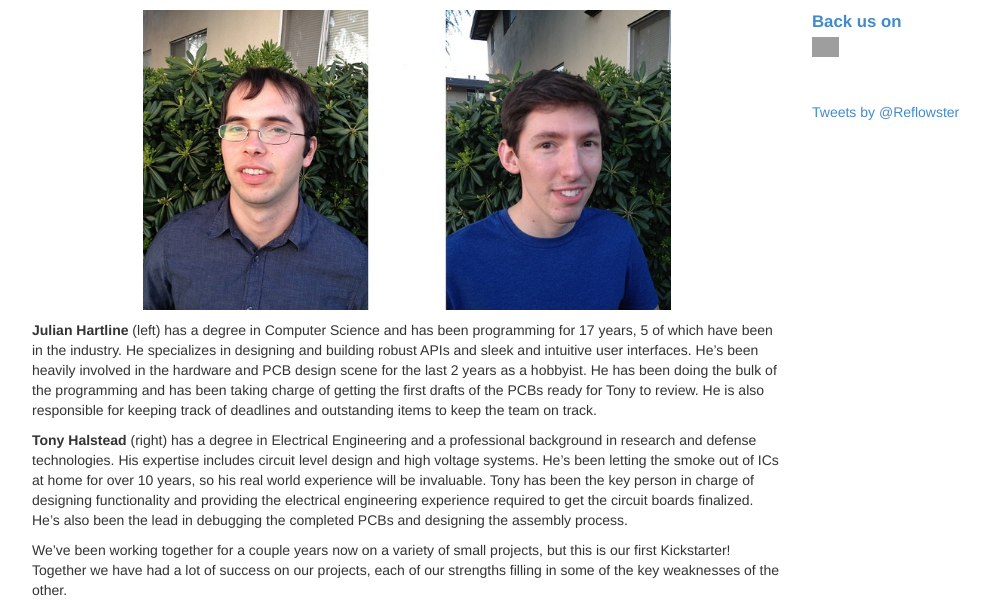
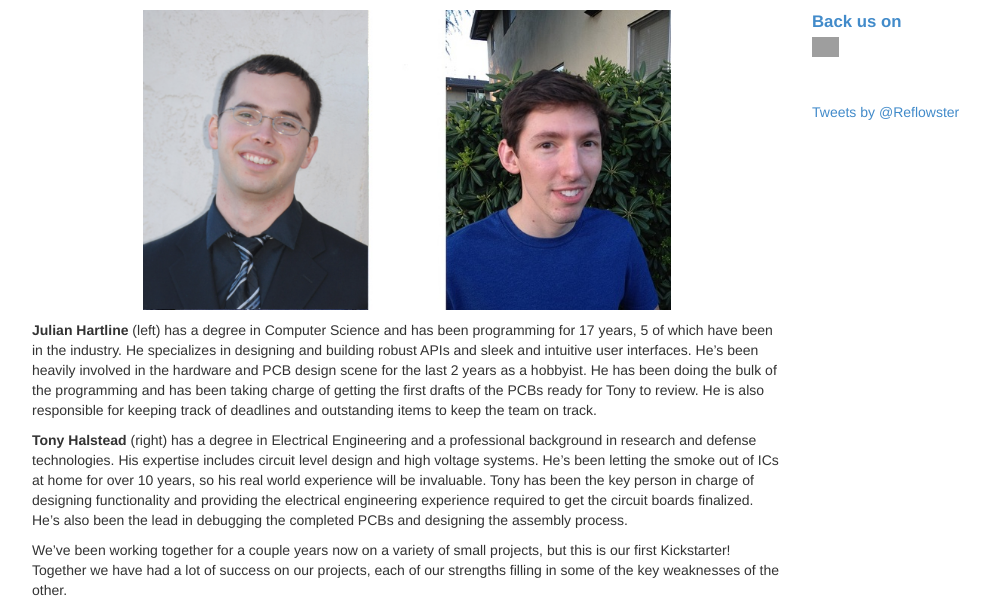
Before and after one commit to julianh2o/reflowster.com, a Jekyll site: the page built from about.markdown, in a window 1280 px wide. Shown: the part 490-1100 px from the top of the page, without its empty margins (38-1027 px from the left). Built offline with Jekyll 4.4.1, drawn with Linux system fonts in a browser that asks for light colours; nearby versions of some CDN libraries; library files that are not in the unit come from our copies; Markdown is read by kramdown in place of the engine named in the settings; comment, search, counter and statistics services are not loaded; grey boxes are pictures that could not be loaded.

Commit message:
new image for about us

```diff
--- a/_config.yml
+++ b/_config.yml
@@ -4,5 +4,5 @@ markdown: redcarpet
 kickstarterurl: https://www.kickstarter.com/projects/reflowster/reflowster-soldering-controller-for-surface-mount
 pygments: true
 exclude: [misc_unused]
-gems: [jekyll-navigation]
+#gems: [jekyll-navigation]
 excerpt_separator: <!--more-->
--- a/about.markdown
+++ b/about.markdown
@@ -6,7 +6,7 @@ navigation:
 author: Julian Hartline
 ---
 
-<img class="showcase" src="/resources/images/us.jpg" />
+<img class="showcase" src="/resources/images/us.png" />
 
 **Julian Hartline** (left) has a degree in Computer Science and has been programming for 17 years, 5 of which have been in the industry. He specializes in designing and building robust APIs and sleek and intuitive user interfaces. He's been heavily involved in the hardware and PCB design scene for the last 2 years as a hobbyist. He has been doing the bulk of the programming and has been taking charge of getting the first drafts of the PCBs ready for Tony to review. He is also responsible for keeping track of deadlines and outstanding items to keep the team on track.
 
```
Also changed, not shown: resources/images/us.jpg (deleted), resources/images/us.png (added).
